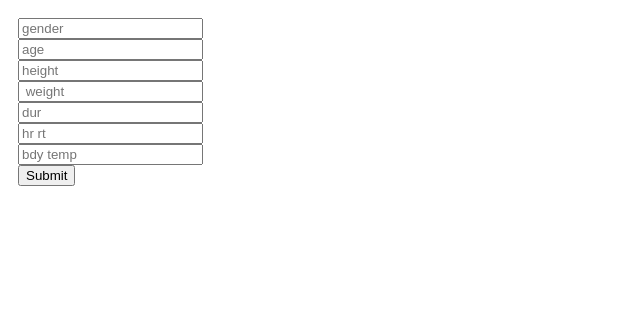
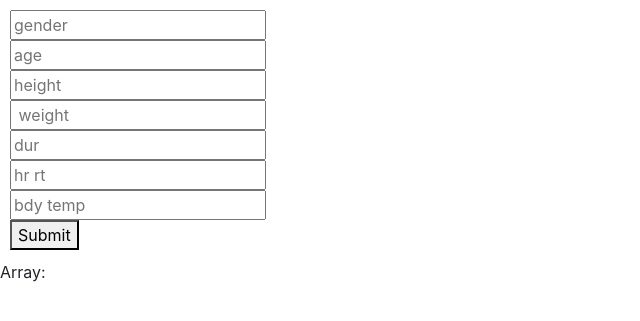
Before and after one commit to Satviksoni/Calories_burnt_prediction, a Flask app: template templates/index.html in a window 1280 px wide. Shown: the top 321 px of the page, without its empty margins (0-640 px from the left). Run offline with Flask 2, Linux system fonts and the light colour scheme; the template is opened without the code that fills it, so the values that code supplies are empty; parts of the project's set-up code (start-up, migrations or seed data) failed here and were passed over; some libraries are stand-ins or nearby versions.

Commit message:
connectivity done

```diff
--- a/main.py
+++ b/main.py
@@ -3,38 +3,49 @@ from flask import Flask, render_template, request
 from sklearn.datasets import load_iris
 from sklearn.tree import DecisionTreeRegressor
 from sklearn.model_selection import train_test_split
+import pandas as pd
 import pickle
 import numpy as np
 
 app = Flask(__name__)
 
+
 @app.route('/')
 def home():
-    iris = load_iris()
-    model = DecisionTreeRegressor(random_state=0)
-    X_train,X_test,Y_train,Y_test = train_test_split(iris.data,iris.target)
-    model.fit(X_train,Y_train)
-    pickle.dump(model,open("calories_burnt_prediction_model.pkl","wb"))
+
+    # model = DecisionTreeRegressor(random_state=0)
+    # X_train,X_test,Y_train,Y_test = train_test_split(iris.data,iris.target)
+    # model.fit(X_train,Y_train)
+    # pickle(open("calories_burnt_prediction_mode","rb"))
+
+
 
     return render_template("index.html")
 
 @app.route('/predict', methods = ["GET", "POST"] )
 def predict():
-    gender = request.form["user_gender"]
-    age = request.form["user_age"]
-    height = request.form["user_height"]
-    weight = request.form["user_weight"]
-    duration = request.form["user_dur"]
-    ht_rate = request.form["user_heart_rt"]
-    temp = request.form["user_bdy_temp"]
+    gender = request.form.get("user_gender")
+    age = request.form.get("user_age")
+    height = request.form.get("user_height")
+    weight = request.form.get("user_weight")
+    duration = request.form.get("user_dur")
+    ht_rate = request.form.get("user_heart_rt")
+    temp = request.form.get("user_bdy_temp")
 
-    form_array = np.array([[gender,age,height,weight,duration,ht_rate,temp]])
-    model = pickle.load(open("calories_burnt_prediction_model.pkl","rb"))
-    prediction = model.predict(form_array)
+    # form_array = np.array([[gender,age,height,weight,duration,ht_rate,temp]])
+
+    with open("calories_burnt_prediction_model","rb") as file:
+        model = pickle.load(file)
+
+    input = pd.DataFrame([[gender,age,height,weight,duration,ht_rate,temp]], columns=['Gender','Age','Height','Weight','Duration','Heart_Rate','Body_Temp'])
     # prediction = model.predict([[1,53,173.0,68,7,96.0,39.3]])
-    result = prediction[0]
 
-    return render_template("index.html", prediction_result = result )
+    prediction = model.predict(input)
+    # print(prediction , "prediction")
+    # prediction = model.predict([[gender,age,height,weight,duration,ht_rate,temp]])
+    # print(prediction , "prediction")
+    # result = prediction[0]
+    return render_template("index.html", prediction_result=prediction)
 
 if __name__ == "__main__":
     app.run(debug=True)
--- a/static/style.css
+++ b/static/style.css
@@ -0,0 +1,6 @@
+#body {
+    margin: 0;
+    padding: 0;
+    overflow: hidden;
+    background-color: #fff;
+}
--- a/templates/index.html
+++ b/templates/index.html
@@ -1,28 +1,46 @@
 <!DOCTYPE html>
 <html lang="en">
+
 <head>
     <meta charset="UTF-8">
     <meta http-equiv="X-UA-Compatible" content="IE=edge">
     <meta name="viewport" content="width=device-width, initial-scale=1.0">
     <title>Document</title>
     <link rel="stylesheet" href=" {{url_for('static', filename = "style.css")}} ">
+    <link rel="stylesheet" href="https://maxcdn.bootstrapcdn.com/bootstrap/4.0.0/css/bootstrap.min.css"
+        integrity="sha384-Gn5384xqQ1aoWXA+058RXPxPg6fy4IWvTNh0E263XmFcJlSAwiGgFAW/dAiS6JXm" crossorigin="anonymous">
 </head>
+
 <body>
-    <form action = "{{ url_for('predict') }}" method="POST">
+
+    <div id="body">
+
+        <div class="main__container">
+
+            <form action="{{ url_for('predict') }}" method="POST">
                 <div style="padding:10px;">
-            <input name = "user_gender" type="number" step="0.01"  placeholder="gender"><br>
-            <input name = "user_age" type="number" step="0.01"  placeholder="age"><br>
-            <input name = "user_height" type="number" step="0.01"  placeholder="height"><br>
-            <input name = "user_weight" type="number" step="0.01"  placeholder=" weight"><br>
-            <input name = "user_dur" type="number" step="0.01"  placeholder="dur"><br>
-            <input name = "user_heart_rt" type="number" step="0.01"  placeholder="hr rt"><br>
-            <input name = "user_bdy_temp" type="number" step="0.01"  placeholder="bdy temp"><br>
+                    <input name="user_gender" type="number" step="0.01" placeholder="gender"><br>
+                    <input name="user_age" type="number" step="0.01" placeholder="age"><br>
+                    <input name="user_height" type="number" step="0.01" placeholder="height"><br>
+                    <input name="user_weight" type="number" step="0.01" placeholder=" weight"><br>
+                    <input name="user_dur" type="number" step="0.01" placeholder="dur"><br>
+                    <input name="user_heart_rt" type="number" step="0.01" placeholder="hr rt"><br>
+                    <input name="user_bdy_temp" type="number" step="0.01" placeholder="bdy temp"><br>
                     <button type="submit">Submit</button>
                 </div>
             </form>
             <div>
 
+                <p>Array: {{form_array}} </p>
                 {{ prediction_result }}
+
+
             </div>
+
+        </div>
+
+    </div>
+
 </body>
+
 </html>
```
Also changed, not shown: 2 other files. Lines whose indentation alone changed are shown as unchanged.
